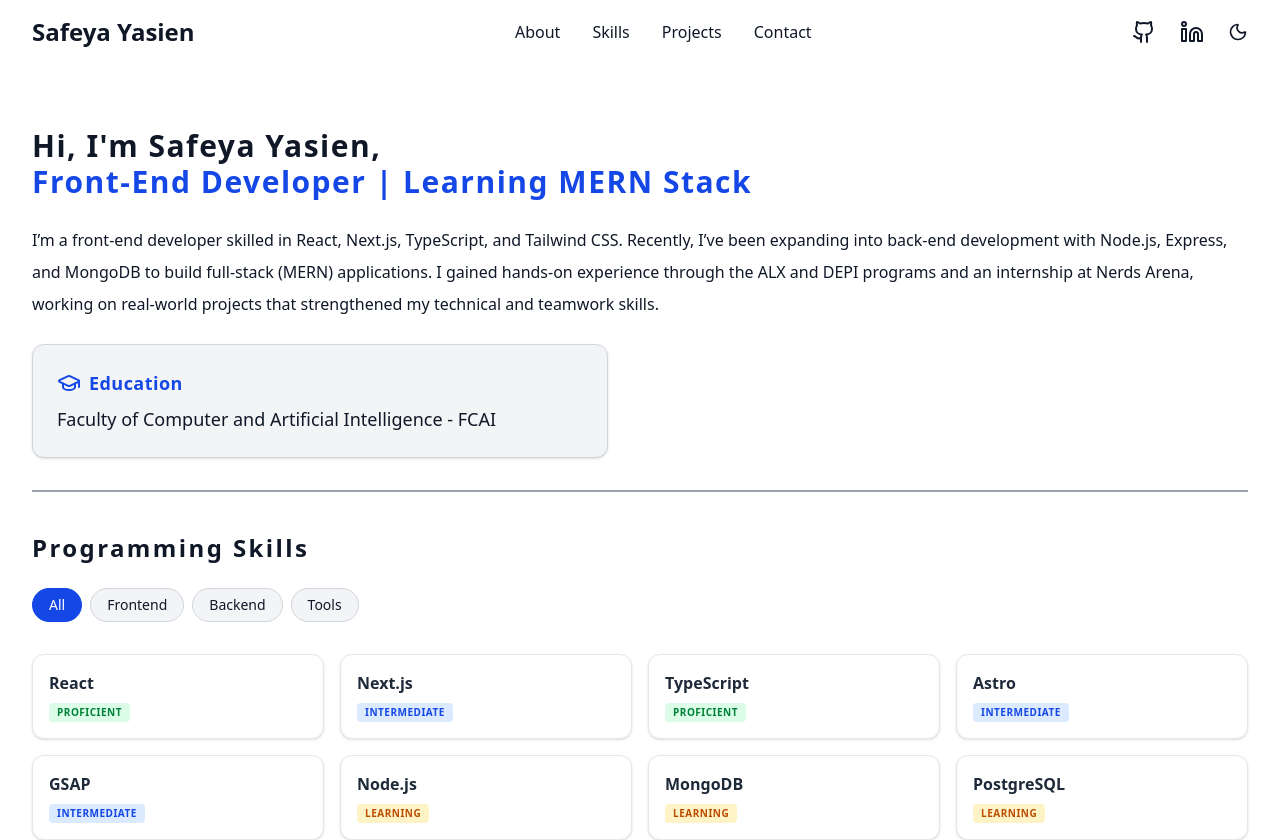
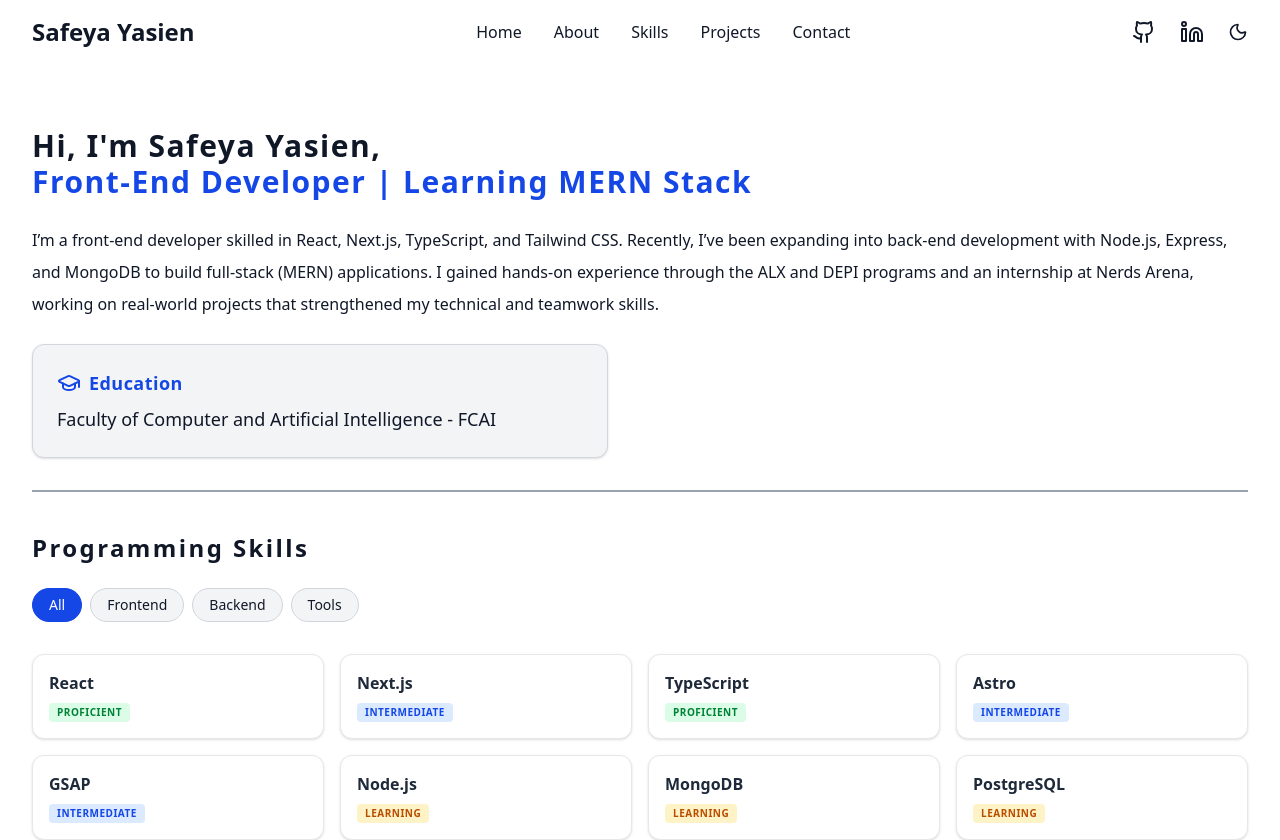
Before and after one commit to Safeya-Yasien/portfolio, a Next.js app: page / in a window 1280 px wide. Shown: the top 840 px of the page. Built offline with nearby package versions, Linux system fonts and the light colour scheme.

Commit message:
update header links

```diff
--- a/package.json
+++ b/package.json
@@ -14,7 +14,7 @@
     "css-loader": "^7.1.2",
     "lucide-react": "^0.562.0",
     "motion": "^12.25.0",
-    "next": "16.1.1",
+    "next": "^16.2.2",
     "next-themes": "^0.4.6",
     "postcss": "^8.5.6",
     "react": "19.2.3",
--- a/src/app/layout.tsx
+++ b/src/app/layout.tsx
@@ -27,6 +27,7 @@ export default function RootLayout({
     <html
       lang="en"
       className={`${cairo.variable} scroll-smooth`}
+      data-scroll-behavior="smooth"
       suppressHydrationWarning
     >
       <body className="min-h-screen flex flex-col bg-white dark:bg-neutral-950 text-gray-900 dark:text-gray-100 transition-colors duration-300">
--- a/src/components/common/Navbar.tsx
+++ b/src/components/common/Navbar.tsx
@@ -1,6 +1,6 @@
 "use client";
 
-import React, { useState } from "react";
+import { useState } from "react";
 import Link from "next/link";
 
 import cn from "@/lib/utlis";
@@ -54,6 +54,7 @@ const Navbar = () => {
                 <li key={index}>
                   <Link
                     href={`#${link.path}`}
+                    onClick={toggleMenu}
                     scroll
                     className={cn(
                       "block py-2 px-3 rounded md:bg-transparent md:p-0 hover:text-blue-600 dark:hover:text-blue-400 transition-all",
@@ -68,6 +69,7 @@ const Navbar = () => {
           </ul>
         </div>
 
+        {/* social links */}
         <ul className="hidden md:flex flex-wrap items-center text-sm font-medium  sm:mt-0">
           {/* github */}
           <li>
--- a/src/constants/navLinks.ts
+++ b/src/constants/navLinks.ts
@@ -4,6 +4,7 @@ type TNavLink = {
 };
 
 export const navLinks: TNavLink[] = [
+  { name: "Home", path: "" },
   { name: "About", path: "about" },
   { name: "Skills", path: "skills" },
   { name: "Projects", path: "projects" },
```
Also changed, not shown: 1 other file (tests, documents, lock files or other folders).
